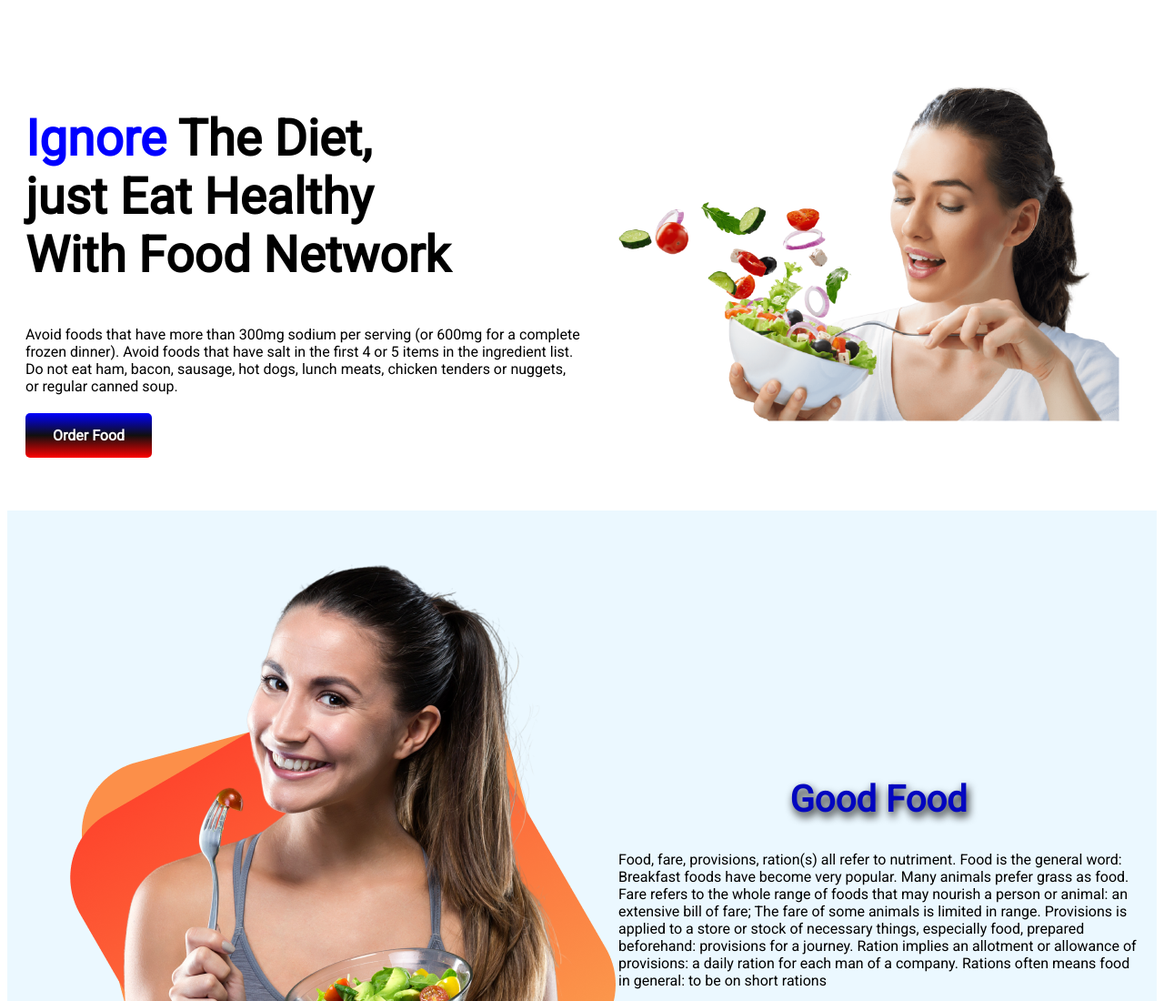
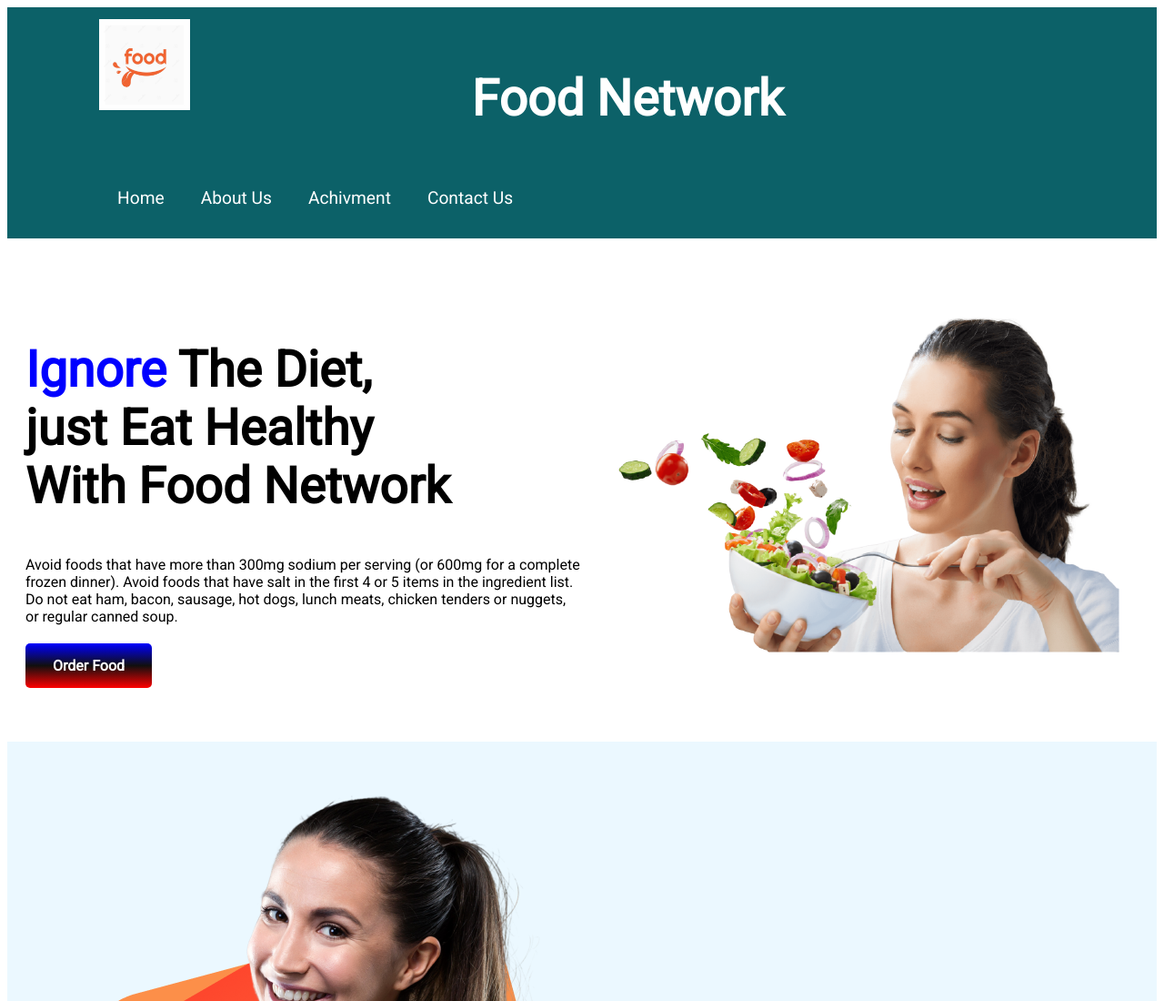
Before and after one commit to kazinahid1/my-assignment-ripo, a plain HTML site: page index.html in a window 1280 px wide. Shown: the top 1100 px of the page at 91% size. Drawn offline with Linux system fonts and the light colour scheme.

Commit message:
navbar added

```diff
--- a/index.html
+++ b/index.html
@@ -11,6 +11,30 @@
     <link rel="stylesheet" href="style.css">
 </head>
 <body>
+<section class="navbar">
+    <div class="nav-logo">
+  <img src="images/food.jpg" alt="">
+    </div>
+    <div class="nav-header">
+   <h1>Food Network</h1>
+    </div>
+    <div class="nav-menu">
+<a href="">Home</a>
+<a href="">About Us</a>
+<a href="">Achivment</a>
+<a href="">Contact Us</a>
+    </div>
+</section>
+
+
+
+
+
+
+
+
+
+
   <section class="flex-container" >
       <div class="half-width">
           <h1> <span>Ignore</span> The Diet, <br> just Eat Healthy <br> With Food Network</h1>
--- a/style.css
+++ b/style.css
@@ -1,5 +1,37 @@
 body{
     font-family: 'Roboto', sans-serif;
+}
+.navbar{
+background-color: #0c6168;
+padding: 1% 8%;
+text-align: center;
+}
+.nav-logo img{
+    height: 100px;
+    width:100px;
+    float: left;
+
+
+}
+.nav-header{
+    text-align: center;
+    color: white;
+    margin: 0;
+    padding-top: 10px;
+
+}
+.nav-menu a{
+    text-decoration: none ;
+   font-size: 1.2rem;
+   color: white;
+   padding: 20px;
+
+
+  }
+.nav-menu{
+    display: flex;
+
+
 }
 
  h1{
@@ -39,7 +71,7 @@ padding-left:20px;}
     border-radius: 5px;
 }
 .link-button:hover{
-    text-decoration: underline;
+
     color: rgb(2, 233, 2);
 }
 
```
Also changed, not shown: images/food.jpg (added).
